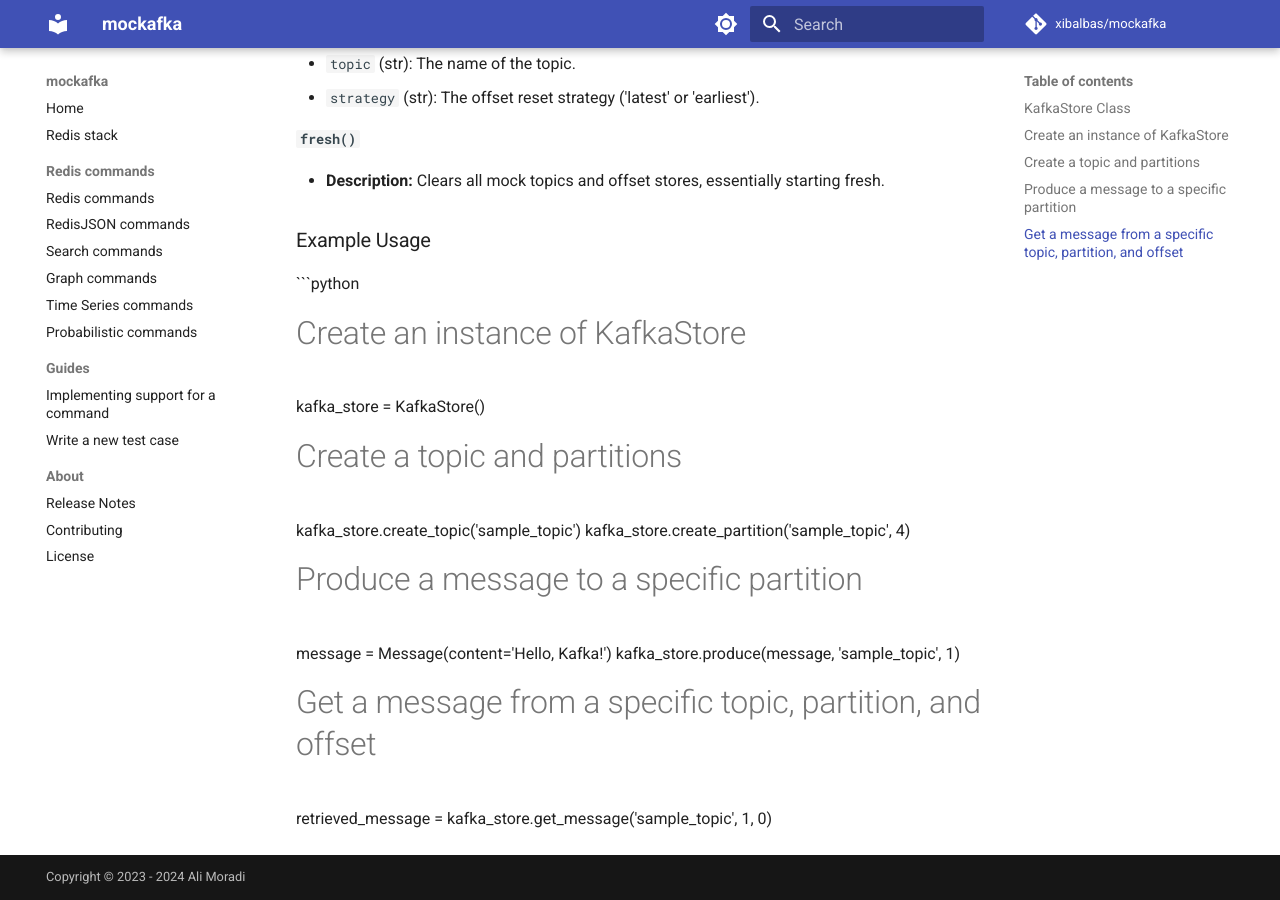
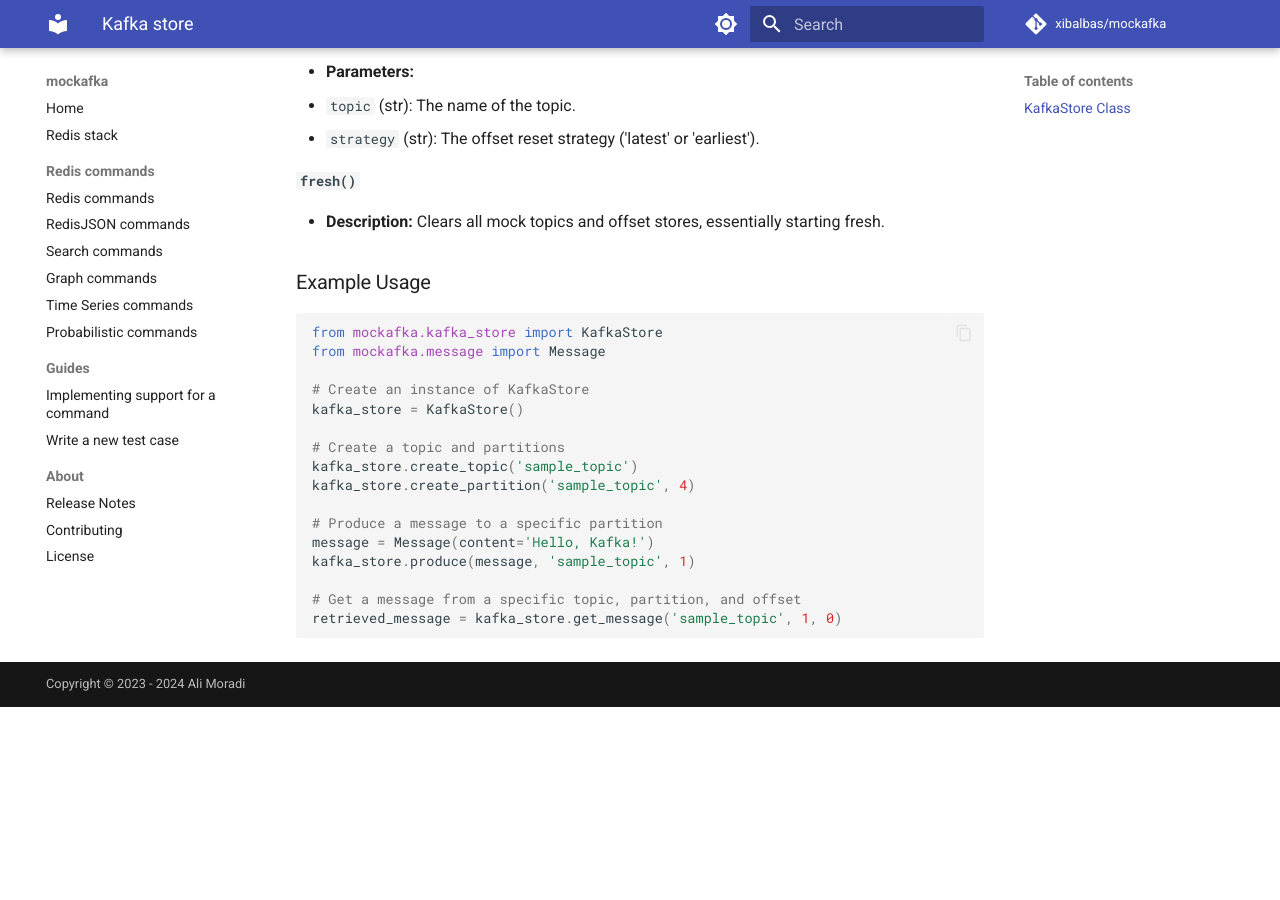
Before and after one commit to alm0ra/mockafka-py, an MkDocs documentation site: the page built from docs/kafka_store.md, in a window 1280 px wide and 900 px high, scrolled down 4365 px. Built offline with MkDocs 1.6.1 and Material for MkDocs 9.7.7, drawn with Linux system fonts in a browser that asks for light colours; comment, search, counter and statistics services are not loaded; after the commit the page ends 5072 px from its top, so only the background shows below that.

Commit message:
update documentation

````diff
--- a/docs/kafka_store.md
+++ b/docs/kafka_store.md
@@ -144,6 +144,9 @@
 ### Example Usage
 
 ```python
+from mockafka.kafka_store import KafkaStore
+from mockafka.message import Message
+
 # Create an instance of KafkaStore
 kafka_store = KafkaStore()
 
@@ -157,3 +160,5 @@
 
 # Get a message from a specific topic, partition, and offset
 retrieved_message = kafka_store.get_message('sample_topic', 1, 0)
+
+```
````
Also changed, not shown: docs/fake_consumer.md (+2 -0 lines).
